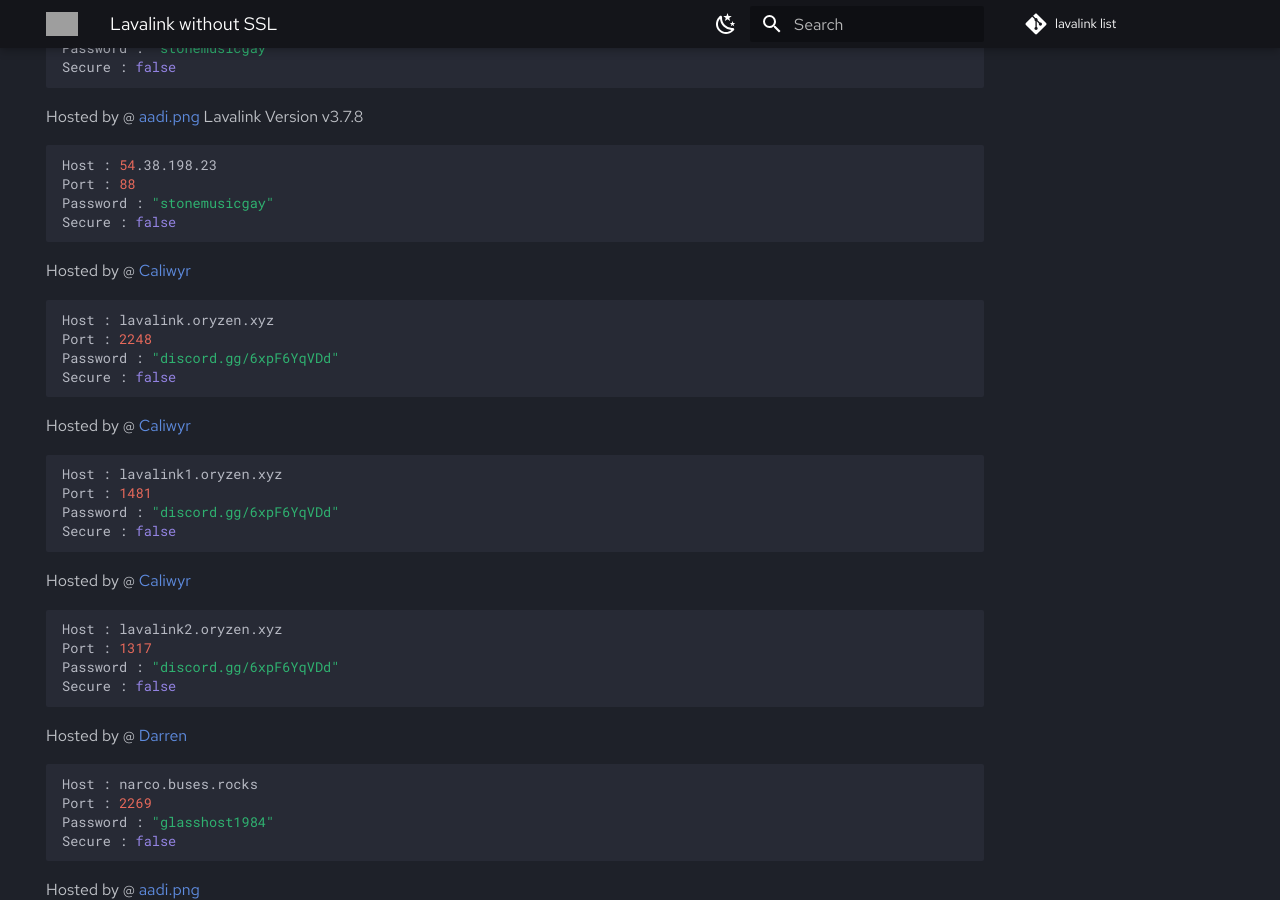
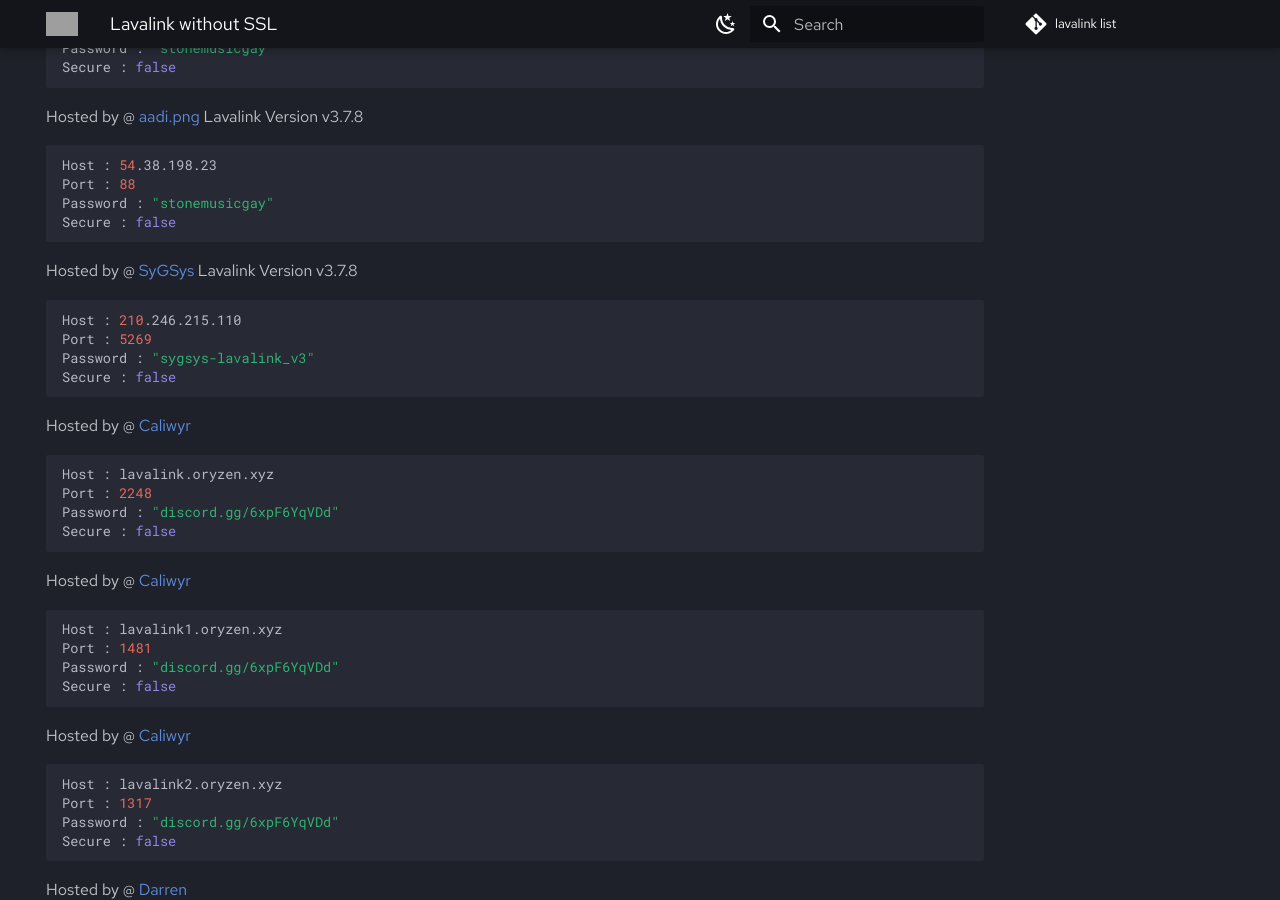
Before and after one commit to DarrenOfficial/lavalink-list, an MkDocs documentation site: the page built from docs/NoSSL/lavalink-without-ssl.md, in a window 1280 px wide and 900 px high, scrolled down 614 px. Built offline with MkDocs 1.6.1 and Material for MkDocs 9.7.7, drawn with Linux system fonts in a browser that asks for light colours; comment, search, counter and statistics services are not loaded; grey boxes are pictures that could not be loaded.

Commit message:
Update lavalink-without-ssl.md (#356)
add my lavalink :DD

````diff
--- a/docs/NoSSL/lavalink-without-ssl.md
+++ b/docs/NoSSL/lavalink-without-ssl.md
@@ -35,6 +35,14 @@ Hosted by @ [aadi.png](https://discord.gg/stonemusic) Lavalink Version v3.7.8
 Host : 54.38.198.23
 Port : 88
 Password : "stonemusicgay"
+Secure : false
+```
+
+Hosted by @ [SyGSys](https://discord.gg/QZkMDhagan) Lavalink Version v3.7.8
+```bash
+Host : 210.246.215.110
+Port : 5269
+Password : "sygsys-lavalink_v3"
 Secure : false
 ```
 
````
